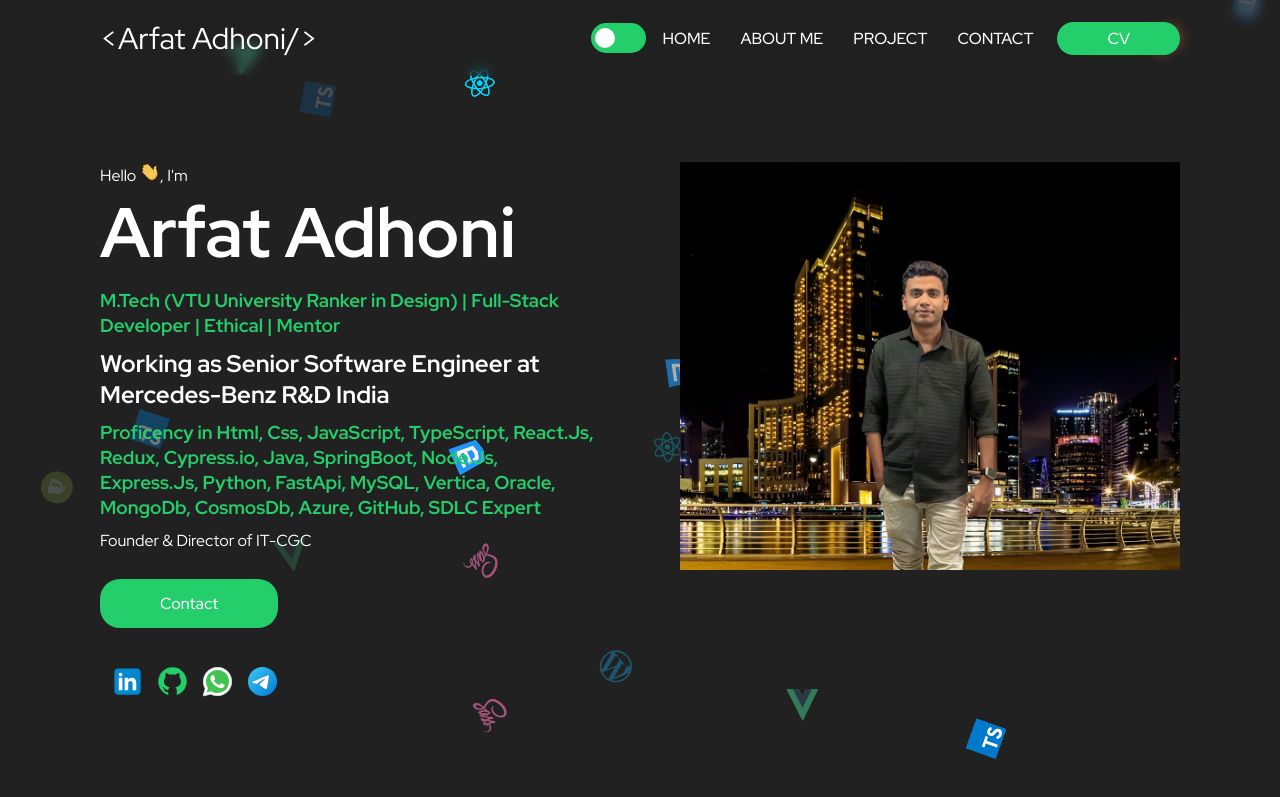
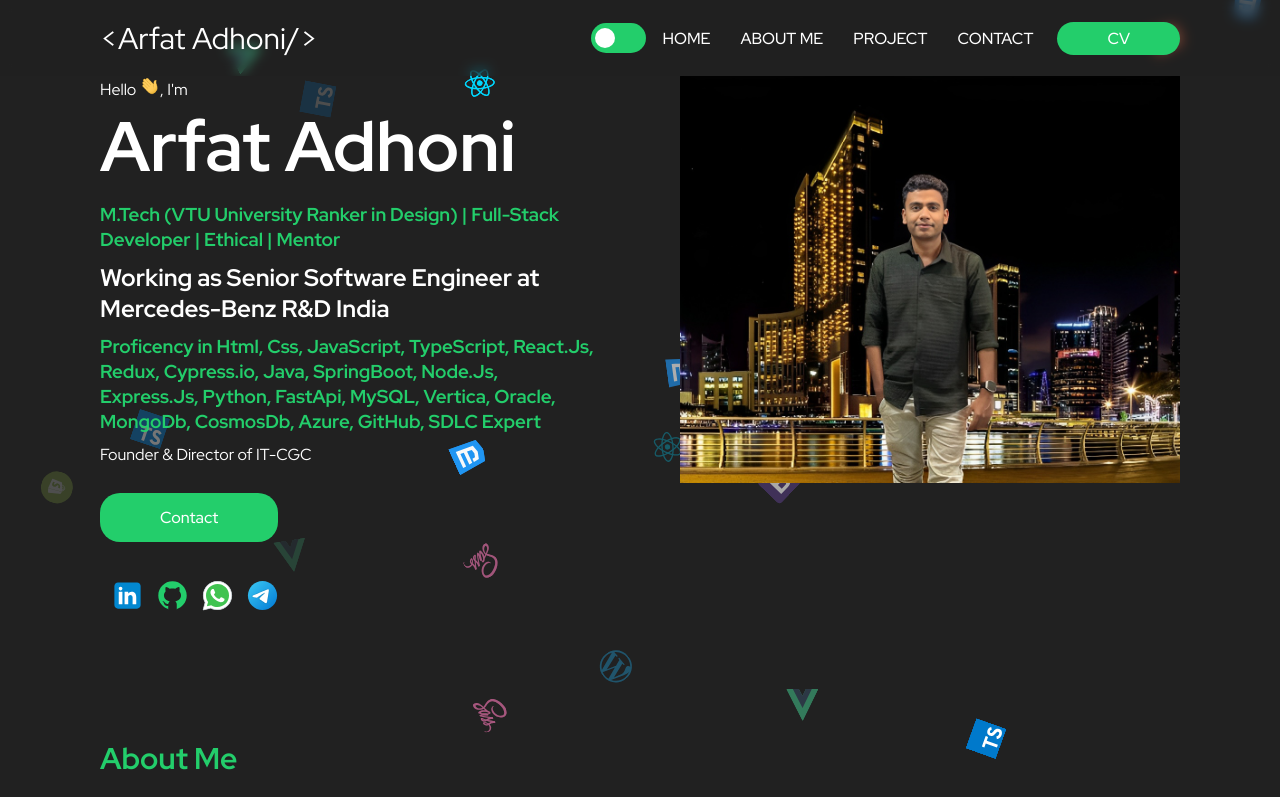
Before and after one commit to Arfat-Adhoni/Arfat_Adhoni_Portfolio, a React (Create React App) app: page / in a window 1280 px wide. Shown: the top 797 px of the page. Built offline with nearby package versions, Linux system fonts and the light colour scheme.

Commit message:
Update styles.ts

```diff
--- a/src/components/Hero/styles.ts
+++ b/src/components/Hero/styles.ts
@@ -1,7 +1,7 @@
 import styled from "styled-components";
 
 export const Container = styled.section`
-  padding-top: 15%;
+  padding-top: 7%;
   display: flex;
   justify-content: space-between;
   gap: 8rem;
```
